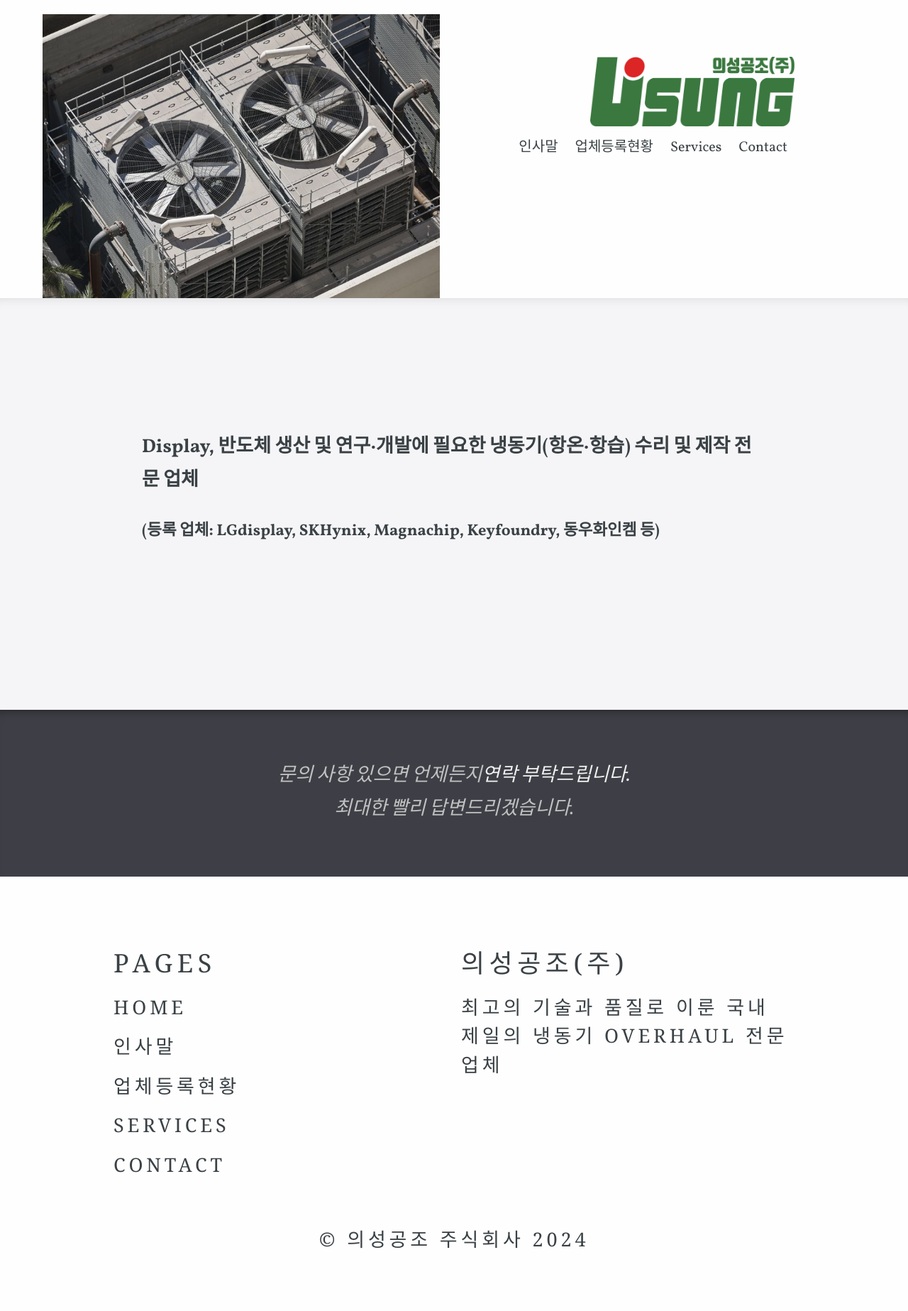
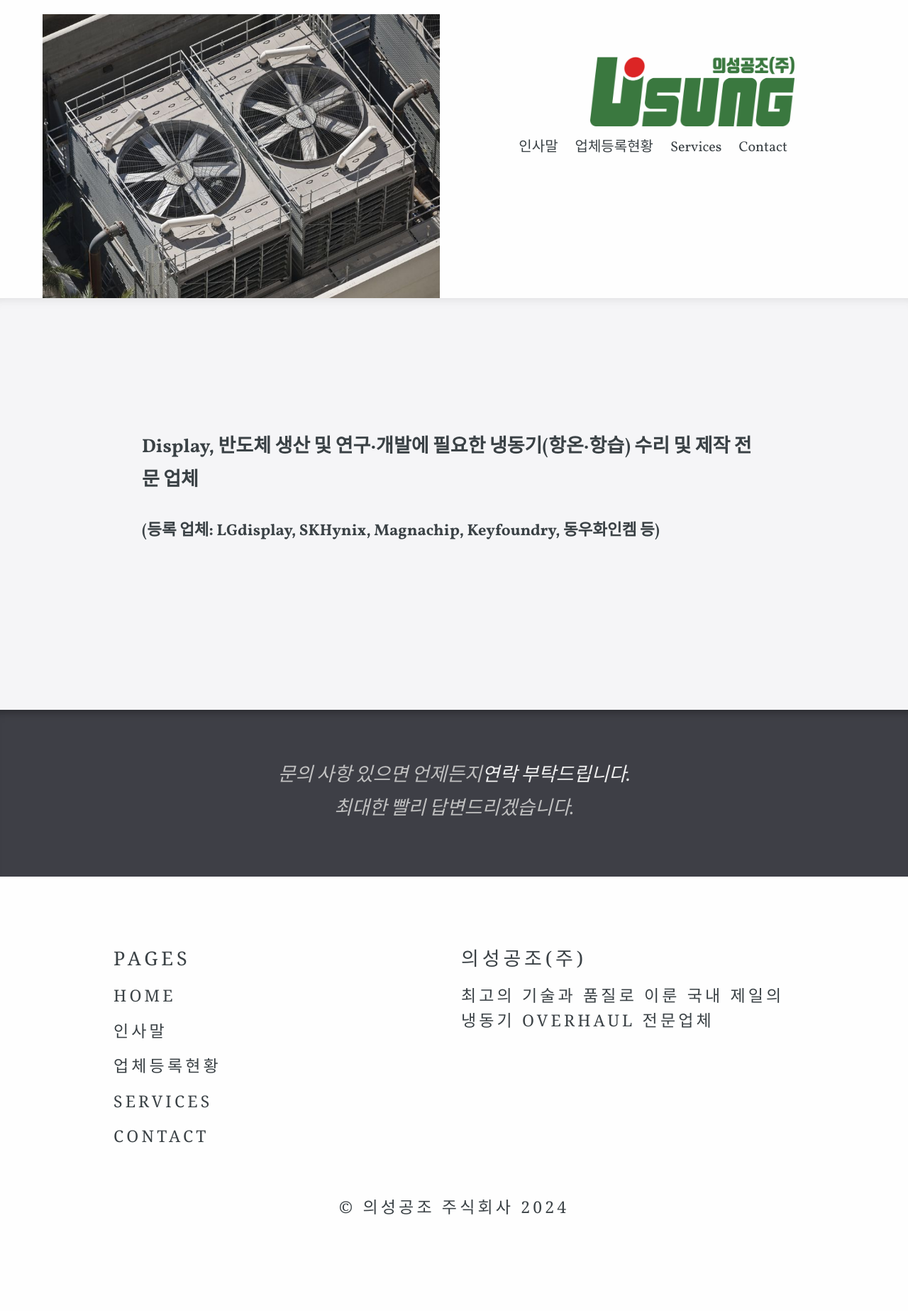
Before and after one commit to sangjoon6099/sangjoon6099.github.io, a Jekyll site: the page built from index.html, in a window 1280 px wide. Shown: the whole page at 71% size. Built offline with Jekyll 4.4.1, drawn with Linux system fonts in a browser that asks for light colours; some web fonts are replaced; the list of posts is cut into pages by our own code; after the commit the page ends 1797 px from its top, so only the background shows below that.

Commit message:
Update default.html

```diff
--- a/_layouts/default.html
+++ b/_layouts/default.html
@@ -54,12 +54,12 @@
 					{% for column in site.data.footer %}
 						<ul class="footer-links">
 							<li>
-								<h2>{{ column.title }}</h2>
+								<h3>{{ column.title }}</h3>
 							</li>
 							{% for link in column.links %}
 							<li>
-							<h3><a {% if link.new_window %}target="_blank"{% endif %} href="{% include relative-src.html src=link.link %}">
-							{{ link.name }}</a></h3>
+							<h4><a {% if link.new_window %}target="_blank"{% endif %} href="{% include relative-src.html src=link.link %}">
+							{{ link.name }}</a></h4>
 							</li>
 							{% endfor %}
 							</ul>
@@ -67,17 +67,17 @@
 
 					<ul class="footer-links">
 						<li>
-							<h2>{{ site.data.company.title }}</h2>
+							<h3>{{ site.data.company.title }}</h3>
 						</li>
-						<li><h3>{{ site.data.company.description }}</h3></li>
+						<li><h4>{{ site.data.company.description }}</h4></li>
 					</ul>
 				</div>
 			</div>
 
 			<div class="legal-line" style="text-align:center">
-				<h3 class="container">
+				<h4 class="container">
 					&copy;  의성공조 주식회사 {{ site.time | date: '%Y' }}
-				</h3>
+				</h4>
 			</div>
 		</footer>
 	</body>
```
